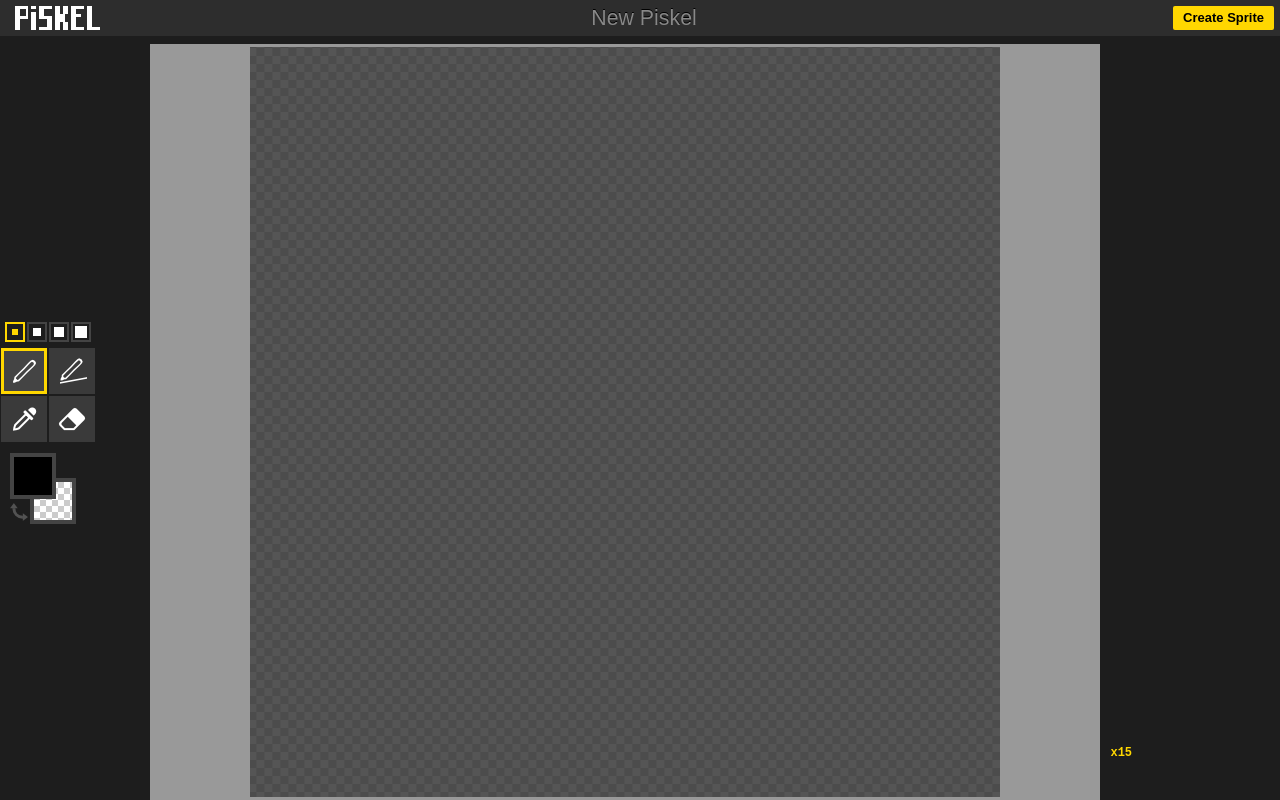
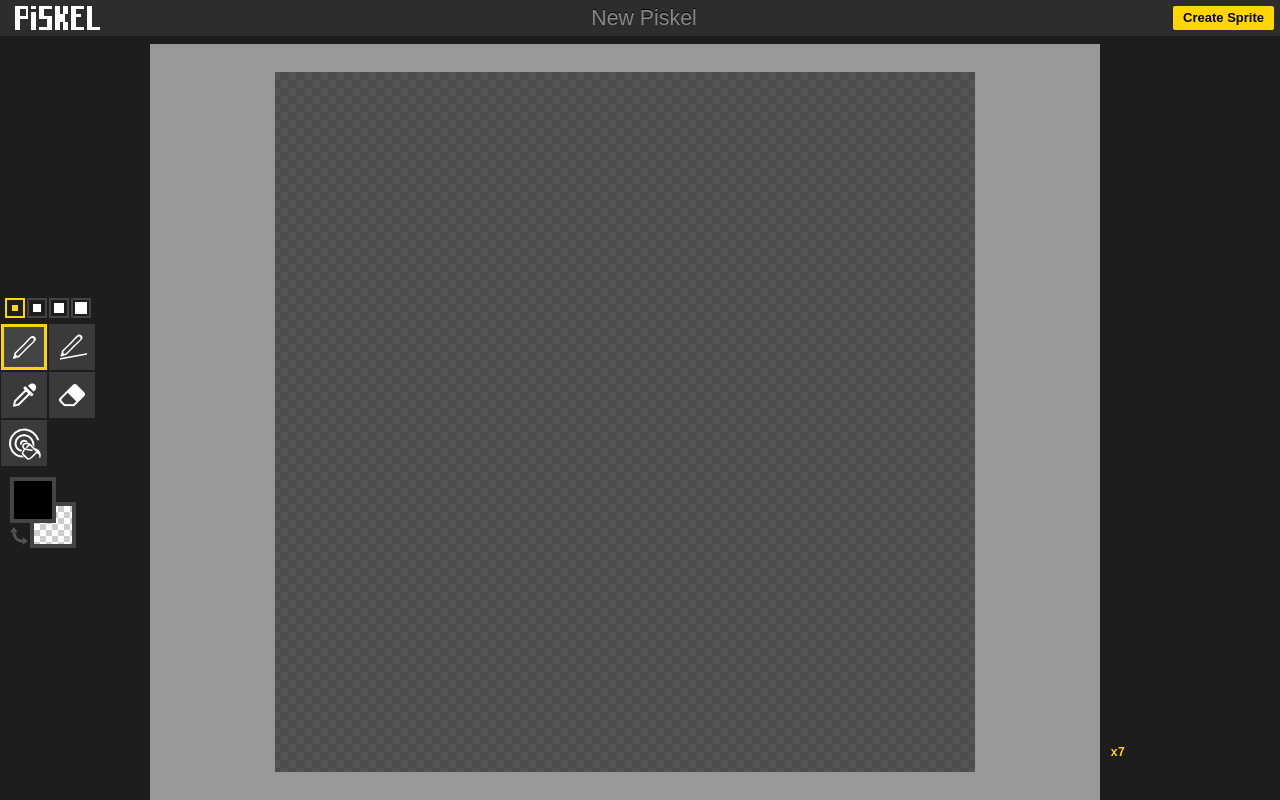
Before and after one commit to vladimirkononovich-main/piskel-clone, a React (Create React App) app: page / in a window 1280 px wide. Built offline with nearby package versions, Linux system fonts and the light colour scheme.

Commit message:
Add memoization to DrawingCanvas, a tool for painting all pixels of the same color

```diff
--- a/src/pages/mainPage/DrawingCanvas/DrawingCanvas.tsx
+++ b/src/pages/mainPage/DrawingCanvas/DrawingCanvas.tsx
@@ -1,4 +1,4 @@
-import React, { useEffect, useState } from "react";
+import React, { useEffect, useMemo, useState } from "react";
 import { useAppDispatch, useAppSelector } from "../../../hooks";
 import { RootState } from "../../../store";
 import {
@@ -67,18 +67,23 @@ const DrawingCanvas = React.forwardRef(
     let visibleWidth: number;
     let visibleHeight: number;
 
-    const cropped = {
+    const cropped = useMemo(() => {
+      return {
         top: scale,
         right: scale,
         bott: scale,
         left: scale,
       };
-    const overflow = {
+    }, [scale]);
+
+    const overflow = useMemo(() => {
+      return {
         top: 0,
         right: 0,
         bott: 0,
         left: 0,
       };
+    }, []);
 
     let widthToScale = drawingCanvas.width * drawingCanvas.scale;
     let heightToScale = drawingCanvas.height * drawingCanvas.scale;
@@ -94,8 +99,8 @@ const DrawingCanvas = React.forwardRef(
       parentWidth = parent.clientWidth;
       parentHeight = parent.clientHeight;
 
-      visibleWidth = Math.min(widthToScale, parentWidth);
-      visibleHeight = Math.min(heightToScale, parentHeight);
+      visibleWidth = Math.min(right, parentWidth) - Math.max(left, 0);
+      visibleHeight = Math.min(bottom, parentHeight) - Math.max(top, 0);
 
       ctx = drawingCanvasHTML.getContext("2d", { willReadFrequently: true })!;
       if (!matrix) initDrawingCanvasMatrix();
@@ -359,6 +364,7 @@ const DrawingCanvas = React.forwardRef(
         allPresetColors,
         currPreset,
         setColorParams,
+        updateCanvas,
       };
 
       currentTool(args);
@@ -391,6 +397,14 @@ const DrawingCanvas = React.forwardRef(
       });
     };
 
+    // console.log(
+    //   "RERENDER",
+    //   "cropped",
+    //   cropped,
+    //   "visibleHeight",
+    //   visibleHeight!
+    // );
+
     return (
       <canvas
         onWheel={onWheelHandler}
--- a/src/pages/mainPage/DrawingCanvas/drawingCanvasSlice.ts
+++ b/src/pages/mainPage/DrawingCanvas/drawingCanvasSlice.ts
@@ -2,8 +2,8 @@ import { createSlice, PayloadAction } from "@reduxjs/toolkit";
 import { IDrawingCanvasInitState } from "./models";
 
 const initialState: IDrawingCanvasInitState = {
-  width: 50,
-  height: 50,
+  width: 100,
+  height: 100,
   scale: 1,
 };
 
--- a/src/pages/mainPage/DrawingCanvas/models.ts
+++ b/src/pages/mainPage/DrawingCanvas/models.ts
@@ -48,6 +48,7 @@ export interface ICurrentToolParams {
   setColorParams: ActionColorParams;
   allPresetColors: ColorParams[];
   currPreset: ColorParams[];
+  updateCanvas: () => void;
 }
 
 export interface IDrawingCanvasProps {
--- a/src/pages/mainPage/DrawingTools/DrawingTools.tsx
+++ b/src/pages/mainPage/DrawingTools/DrawingTools.tsx
@@ -15,6 +15,10 @@ function DrawingTools() {
     { className: "stroke-tool", toolFuncName: "strokeTool" },
     { className: "picker-tool", toolFuncName: "pickerTool" },
     { className: "eraser-tool", toolFuncName: "eraserTool" },
+    {
+      className: "paint-pixels-same-color-tool",
+      toolFuncName: "paintPixelsSameColorTool",
+    },
   ];
 
   return (
--- a/src/pages/mainPage/DrawingTools/drawingTools.css
+++ b/src/pages/mainPage/DrawingTools/drawingTools.css
@@ -7,7 +7,9 @@
 .main__eraser-tool {
   background-position: -46px -228px;
 }
-
+.main__paint-pixels-same-color-tool {
+  background-position: -228px -138px;
+}
 .main__drawing-tools {
   width: 100px;
   display: flex;
--- a/src/pages/mainPage/DrawingTools/tools/index.ts
+++ b/src/pages/mainPage/DrawingTools/tools/index.ts
@@ -4,6 +4,7 @@ import { getFillRectXY } from "../../DrawingCanvas/prefillingTheRectangle";
 import { penTool } from "./penTool";
 import { pickerTool } from "./pickerTool";
 import { eraserTool } from "./eraserTool";
+import { paintPixelsSameColorTool } from "./paintPixelsSameColorTool";
 
 export const preDrawPixelsOnCanvas = (
   params: ICurrentToolParams,
@@ -45,4 +46,5 @@ export const drawingToolFunctions = {
   strokeTool,
   pickerTool,
   eraserTool,
+  paintPixelsSameColorTool,
 };
--- /dev/null
+++ b/src/pages/mainPage/DrawingTools/tools/paintPixelsSameColorTool.ts
@@ -0,0 +1,29 @@
+import { ICurrentToolParams } from "../../DrawingCanvas/models";
+
+export const paintPixelsSameColorTool = (params: ICurrentToolParams) => {
+  if (!params.matrix) return;
+  if (params.e.type !== "pointerdown") return;
+
+  const x = params.xIndex;
+  const y = params.yIndex;
+  const matrix = params.matrix;
+  const width = params.width;
+  const height = params.height;
+
+  if (x >= 0 && x < width && y >= 0 && y < height) {
+    const [r1, g1, b1, a1] = matrix[y][x];
+    const { r, g, b, a } = params.fillRectArgs.clickRGBA;
+    const alpha = a * 255;
+
+    matrix.forEach((row, rowIndex) => {
+      row.forEach((pix, pixIndex) => {
+        const [r2, g2, b2, a2] = pix;
+        if (!(r1 === r2 && g1 === g2 && b1 === b2 && a1 === a2)) return;
+
+        matrix[rowIndex][pixIndex] = [r, g, b, alpha];
+      });
+    });
+
+    params.updateCanvas();
+  }
+};
```
Lines whose indentation alone changed are shown as unchanged.
